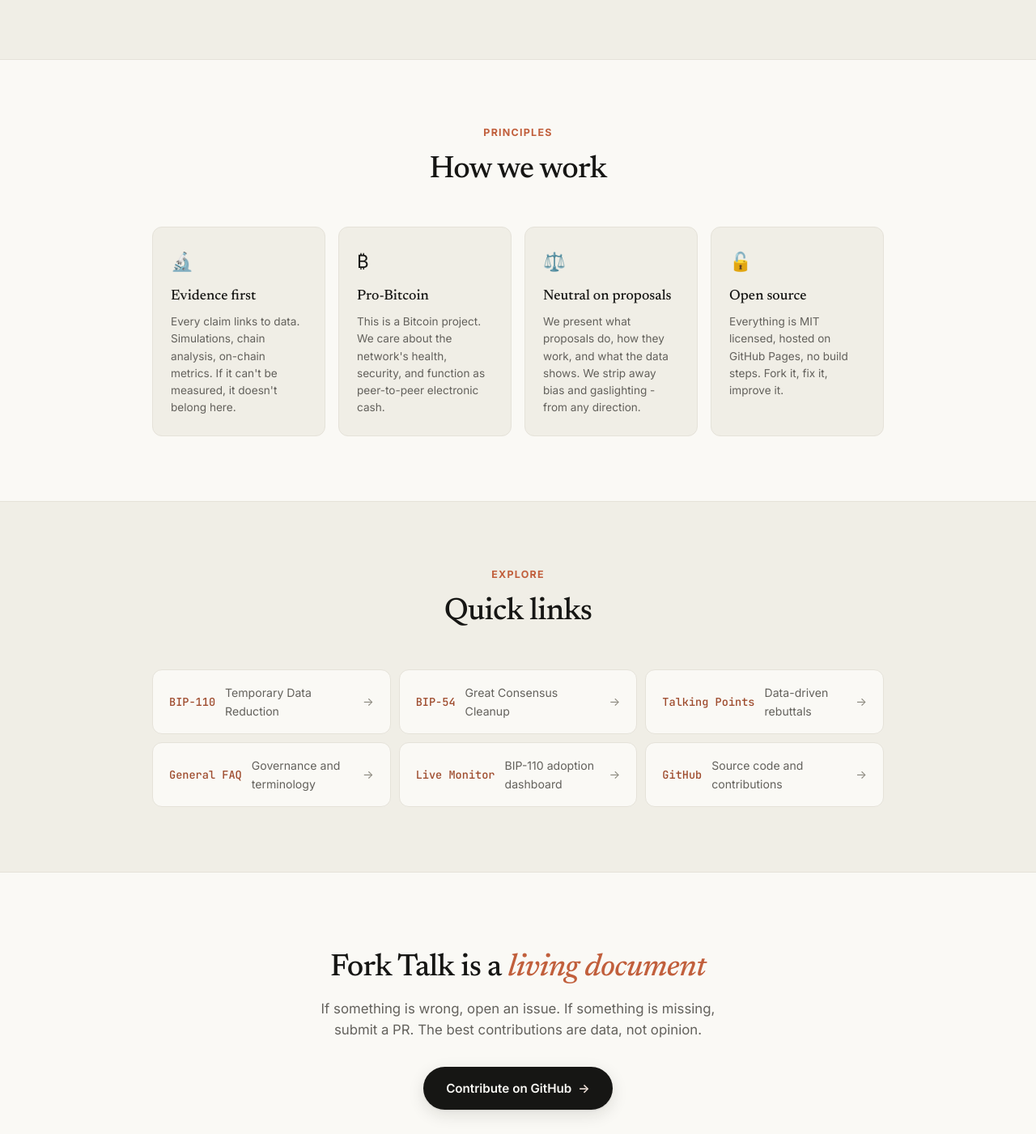
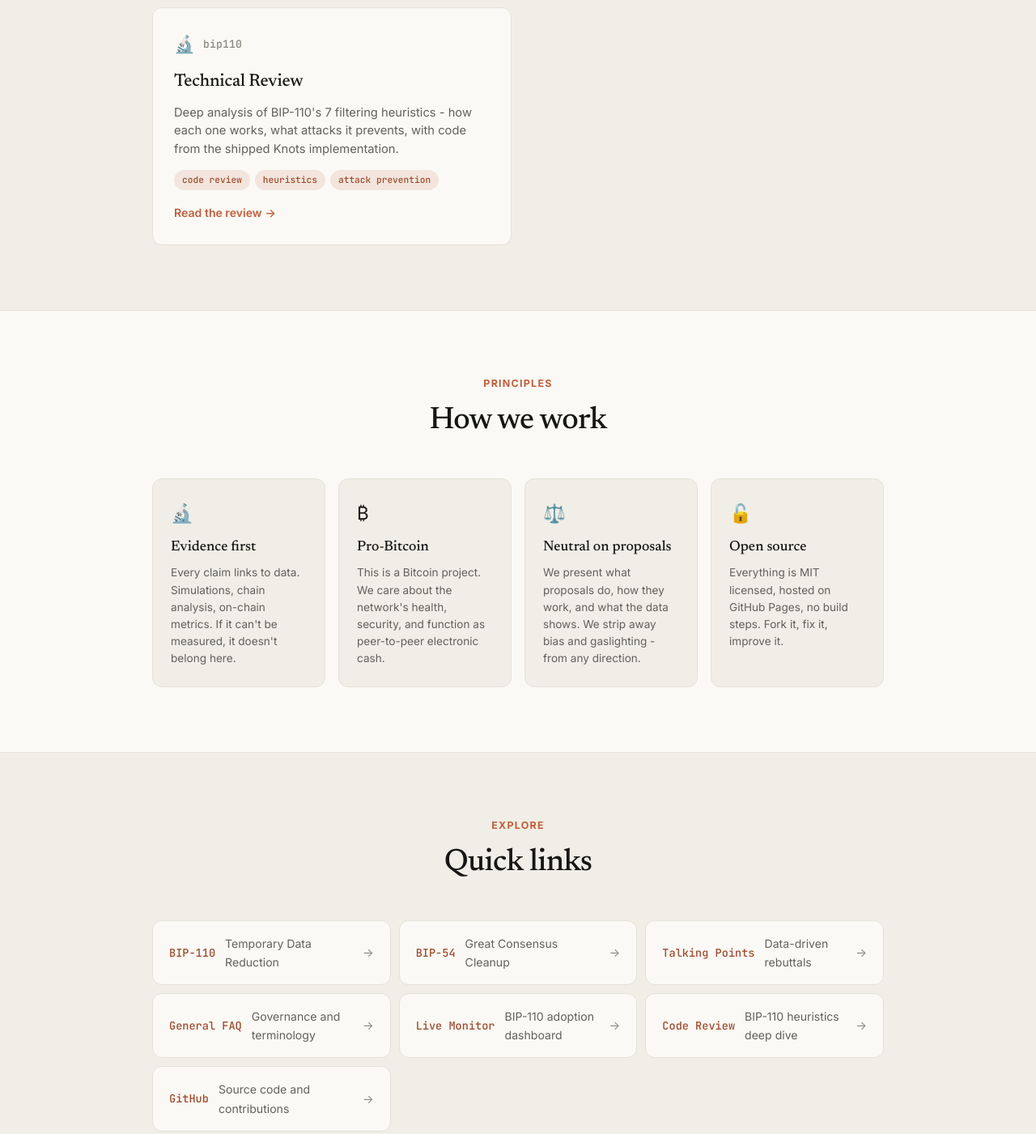
Before and after one commit to fork-talk/fork-talk.github.io, a plain HTML site: page index.html in a window 1280 px wide. Shown: the part 1060-2461 px from the top of the page at 81% size. Drawn offline with Linux system fonts and the light colour scheme.

Commit message:
Add bip110 technical review to project cards and quick links

```diff
--- a/index.html
+++ b/index.html
@@ -95,6 +95,21 @@
           <span class="card-link">View dashboard <span class="arr">&rarr;</span></span>
         </a>
 
+        <a href="/bip110/" class="card reveal">
+          <div class="card-top">
+            <span class="card-icon">🔬</span>
+            <span class="card-name">bip110</span>
+          </div>
+          <h3>Technical Review</h3>
+          <p>Deep analysis of BIP-110's 7 filtering heuristics - how each one works, what attacks it prevents, with code from the shipped Knots implementation.</p>
+          <div class="card-tags">
+            <span class="tag">code review</span>
+            <span class="tag">heuristics</span>
+            <span class="tag">attack prevention</span>
+          </div>
+          <span class="card-link">Read the review <span class="arr">&rarr;</span></span>
+        </a>
+
       </div>
     </div>
   </section>
@@ -162,6 +177,11 @@
           <span class="qlink-desc">BIP-110 adoption dashboard</span>
           <span class="arr">&rarr;</span>
         </a>
+        <a href="/bip110/" class="qlink reveal">
+          <span class="qlink-label">Code Review</span>
+          <span class="qlink-desc">BIP-110 heuristics deep dive</span>
+          <span class="arr">&rarr;</span>
+        </a>
         <a href="https://github.com/fork-talk" class="qlink reveal">
           <span class="qlink-label">GitHub</span>
           <span class="qlink-desc">Source code and contributions</span>
```
